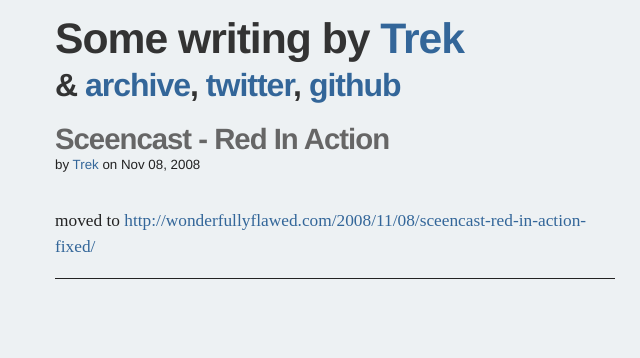
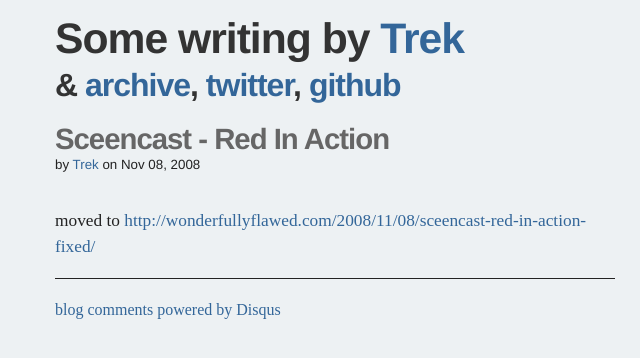
Before and after one commit to jcarrill0ad/trekm, a Jekyll site: the page built from _posts/2008-11-08-sceencast-red-in-action.markdown, in a window 1280 px wide. Shown: the top 358 px of the page, without its empty margins (265-905 px from the left). Built offline with Jekyll 4.4.1, drawn with Linux system fonts in a browser that asks for light colours; Markdown is read by kramdown in place of the engine named in the settings; comment, search, counter and statistics services are not loaded; part of the change alters nothing that is shown.

Commit message:
comments, supposedly

```diff
--- a/_layouts/post.html
+++ b/_layouts/post.html
@@ -12,3 +12,25 @@ layout: default
 <article>
 {{ content }}
 </article>
+
+<div id="disqus_thread"></div>
+<script type="text/javascript">
+  /**
+    * var disqus_identifier; [Optional but recommended: Define a unique identifier (e.g. post id or slug) for this thread]
+    */
+  (function() {
+   var dsq = document.createElement('script'); dsq.type = 'text/javascript'; dsq.async = true;
+   dsq.src = 'http://wonderfullyflawed.disqus.com/embed.js';
+   (document.getElementsByTagName('head')[0] || document.getElementsByTagName('body')[0]).appendChild(dsq);
+  })();
+</script>
+<noscript>Please enable JavaScript to view the <a href="http://disqus.com/?ref_noscript=wonderfullyflawed">comments powered by Disqus.</a></noscript>
+<a href="http://disqus.com" class="dsq-brlink">blog comments powered by <span class="logo-disqus">Disqus</span></a>
+<script type="text/javascript">
+var disqus_shortname = 'wonderfullyflawed';
+(function () {
+  var s = document.createElement('script'); s.async = true;
+  s.src = 'http://disqus.com/forums/wonderfullyflawed/count.js';
+  (document.getElementsByTagName('HEAD')[0] || document.getElementsByTagName('BODY')[0]).appendChild(s);
+}());
+</script>
```
